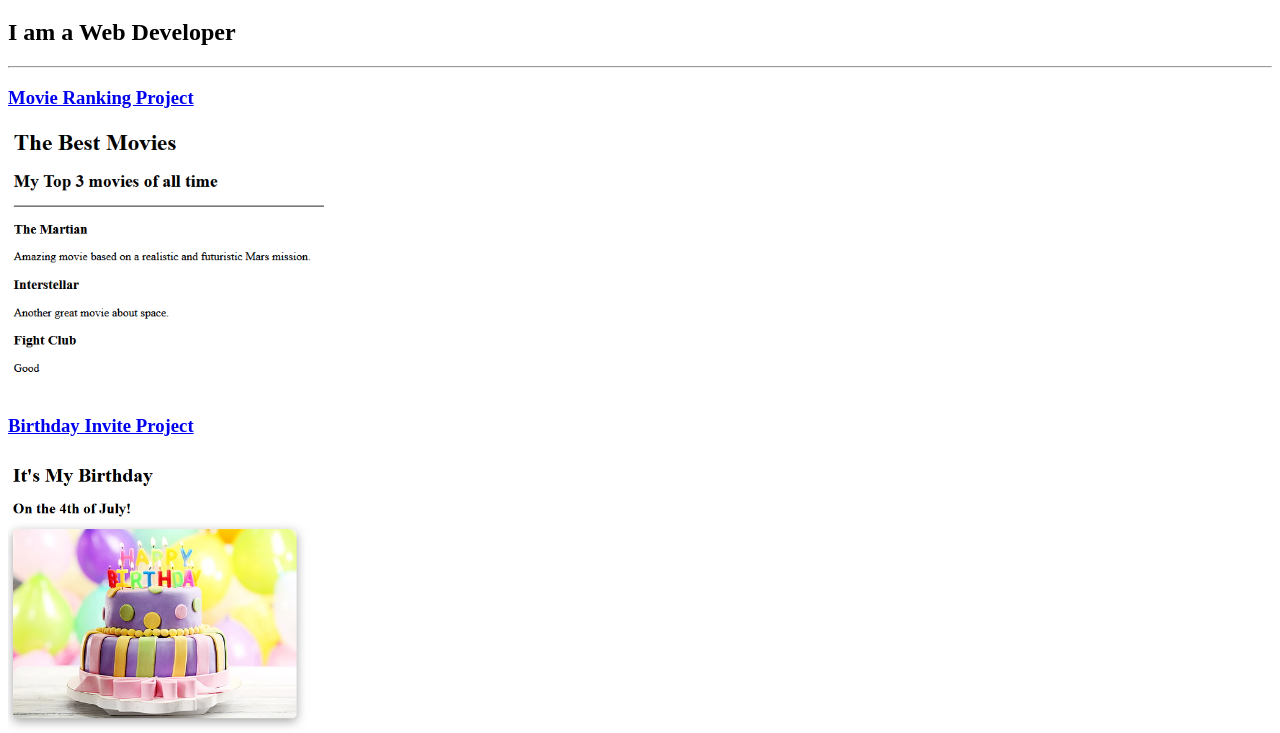
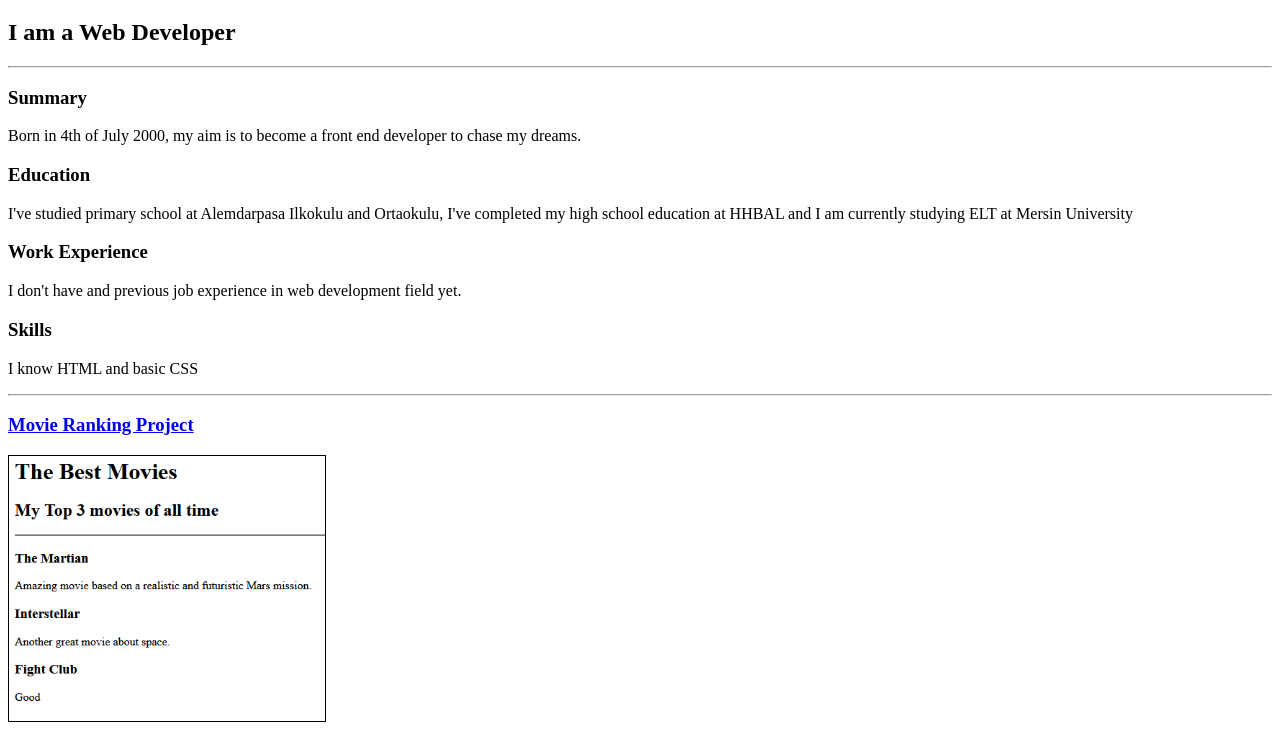
Before and after one commit to aaliymn/html-portfolio, a plain HTML site: page index.html in a window 1280 px wide. Shown: the part 61-794 px from the top of the page. Drawn offline with Linux system fonts and the light colour scheme.

Commit message:
Capstone Project

```diff
--- a/index.html
+++ b/index.html
@@ -4,11 +4,34 @@
   <head>
     <meta charset="UTF-8" />
     <meta name="viewport" content="width=device-width, initial-scale=1.0" />
-    <title>My Portfolio</title>
+    <title>My Resume</title>
+    <style>
+      img {
+        border: 1px solid black;
+      }
+    </style>
   </head>
   <body>
     <h1>Ali Yaman</h1>
     <h2>I am a Web Developer</h2>
+    <hr />
+    <h3>Summary</h3>
+    <p>
+      Born in 4th of July 2000, my aim is to become a front end developer to
+      chase my dreams.
+    </p>
+    <h3>Education</h3>
+    <p>
+      I've studied primary school at Alemdarpasa Ilkokulu and Ortaokulu, I've
+      completed my high school education at HHBAL and I am currently studying
+      ELT at Mersin University
+    </p>
+    <h3>Work Experience</h3>
+    <p>
+      I don't have and previous job experience in web development field yet.
+    </p>
+    <h3>Skills</h3>
+    <p>I know HTML and basic CSS</p>
     <hr />
     <a href="./public/movie-ranking.html">
       <h3>Movie Ranking Project</h3>
@@ -30,17 +53,7 @@
     <a href="./public/about.html">About Me</a>
     <a href="./public/contact.html">Contact Me</a>
   </body>
+  <footer>
+    <p>© 2023</p>
+  </footer>
 </html>
-<!-- TODO 2: Add Your previous projects' HTML into the public folder -->
-
-<!-- TODO 3: Take screenshots of your project previews and add the images to the images folder -->
-
-<!-- TODO 4: Add titles/subtitles etc. -->
-
-<!-- TODO 5: Add a link to the project pages -->
-
-<!-- TODO 6: Add images to show the project previews
-HINT for TODO 6: You can use the height attribute set to 200 to make the image smaller:
-https://developer.mozilla.org/en-US/docs/Web/HTML/Element/img#attr-height -->
-
-<!-- TODO 7: Add the Contact Me and About Me page links -->
```
